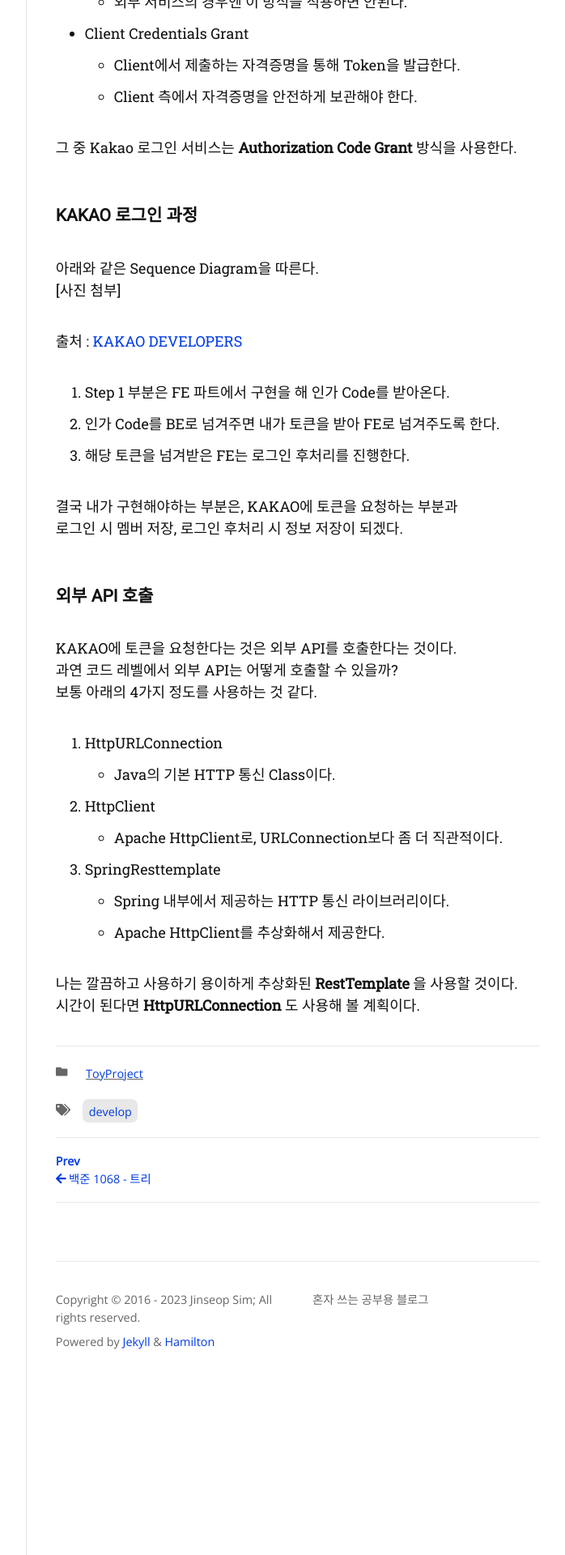
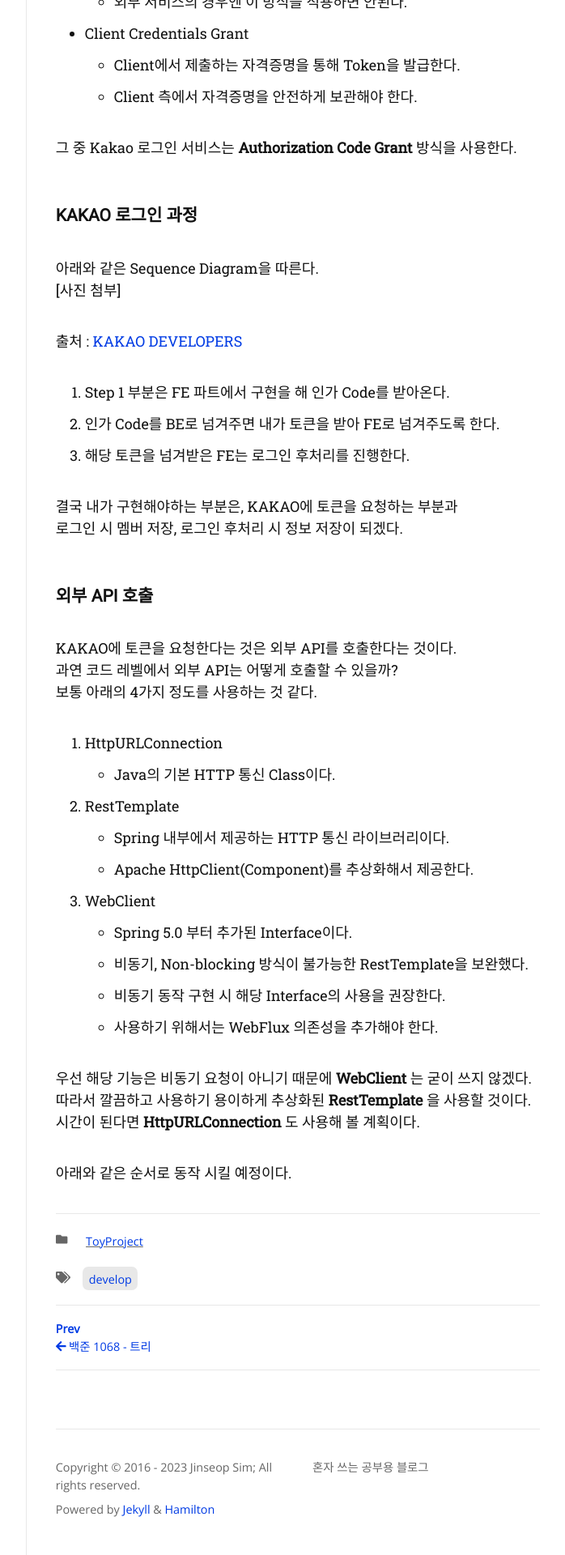
Before and after one commit to Jinseop-Sim/Jinseop-Sim.github.io, a Jekyll site: the page built from _posts/2023-02-26-oauth-api.md, in a window 1280 px wide. Shown: the part 1061-2981 px from the top of the page at 81% size, without its empty margins (404-1102 px from the left). Built offline with Jekyll 4.4.1, drawn with Linux system fonts in a browser that asks for light colours; nearby versions of some CDN libraries; some web fonts are replaced.

Commit message:
글 내용 추가

```diff
--- a/_posts/2023-02-26-oauth-api.md
+++ b/_posts/2023-02-26-oauth-api.md
@@ -51,11 +51,17 @@
 
 1. HttpURLConnection
   - Java의 기본 HTTP 통신 Class이다.
-2. HttpClient
-  - Apache HttpClient로, URLConnection보다 좀 더 직관적이다.
-3. SpringResttemplate
+2. RestTemplate
   - Spring 내부에서 제공하는 HTTP 통신 라이브러리이다.
-  - Apache HttpClient를 추상화해서 제공한다.
+  - Apache HttpClient(Component)를 추상화해서 제공한다.
+3. WebClient
+  - Spring 5.0 부터 추가된 Interface이다.
+  - 비동기, Non-blocking 방식이 불가능한 RestTemplate을 보완했다.
+  - 비동기 동작 구현 시 해당 Interface의 사용을 권장한다.
+  - 사용하기 위해서는 WebFlux 의존성을 추가해야 한다.
 
-나는 깔끔하고 사용하기 용이하게 추상화된 __RestTemplate__ 을 사용할 것이다.
+우선 해당 기능은 비동기 요청이 아니기 때문에 __WebClient__ 는 굳이 쓰지 않겠다.
+따라서 깔끔하고 사용하기 용이하게 추상화된 __RestTemplate__ 을 사용할 것이다.
 시간이 된다면 __HttpURLConnection__ 도 사용해 볼 계획이다.
+
+아래와 같은 순서로 동작 시킬 예정이다.
```
